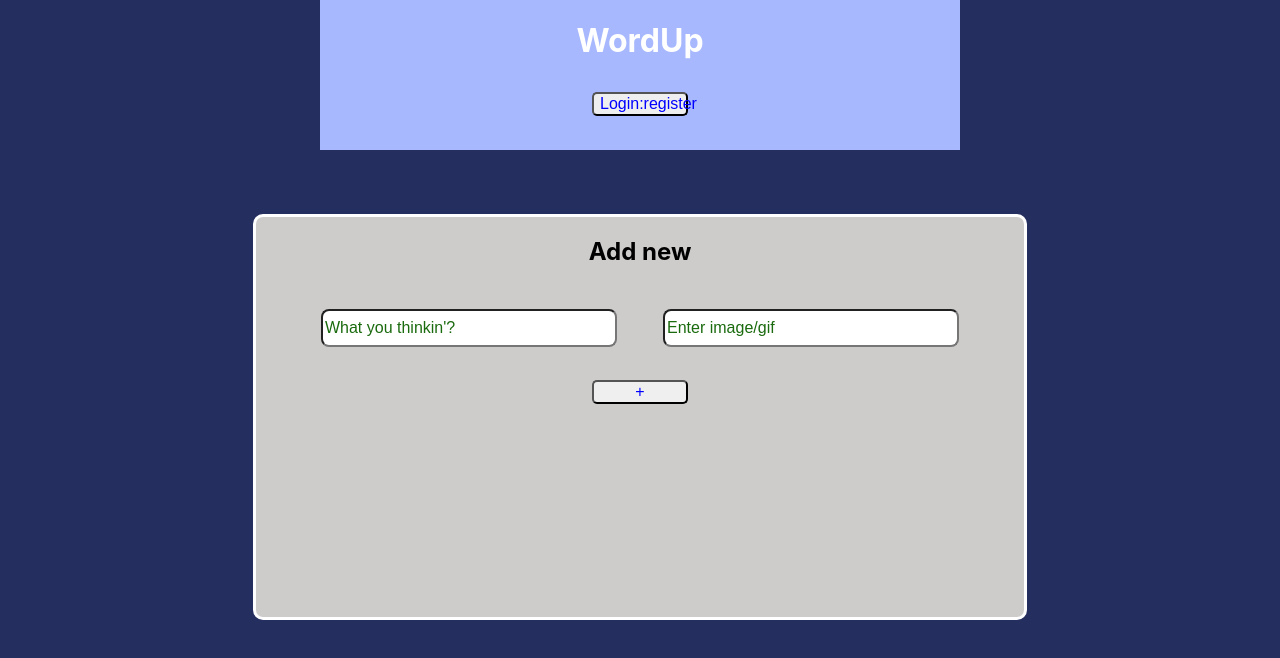
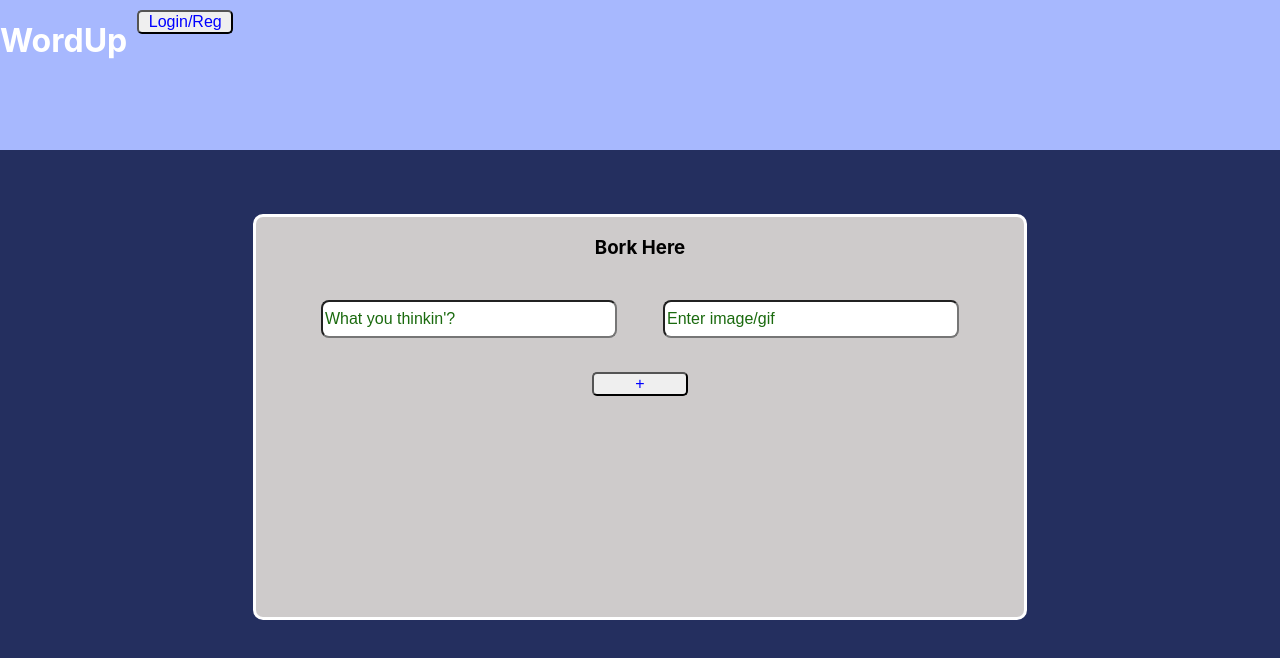
Before and after one commit to angt08/Project4, a React (Create React App) app in the folder wordUp/client/: page /add-tweet in a window 1280 px wide. Shown: the top 658 px of the page. Built offline with nearby package versions, Linux system fonts and the light colour scheme; no server answers.

Commit message:
working on form css

```diff
--- a/wordUp/client/src/App.css
+++ b/wordUp/client/src/App.css
@@ -72,8 +72,9 @@ input{
 } */
 
 header{
-  display: inline-block;
-  width: 50%;
+  display: flex;
+  flex-direction: row;
+  width: 100%;
   height: 150px;
   background-color: #A7B8FE;
 
@@ -84,7 +85,6 @@ header{
 
 #all-tweets{
   background-color:#1F2849;
-
 }
 
 img{
--- a/wordUp/client/src/components/AddTweet.jsx
+++ b/wordUp/client/src/components/AddTweet.jsx
@@ -6,7 +6,7 @@ export default function AddTweet(props) {
 
   return (
     <div className="forms">
-      <h2>Add new </h2>
+      <h3>Bork Here</h3>
       <form onSubmit={props.newTweet}>
         <input
           type="text"
--- a/wordUp/client/src/components/AllTweetsHome.jsx
+++ b/wordUp/client/src/components/AllTweetsHome.jsx
@@ -6,6 +6,7 @@ export default class AllTweetsHome extends React.Component {
 
   render() {
     return (
+
       <div id="all-tweets">
         <div>
           {
@@ -14,27 +15,28 @@ export default class AllTweetsHome extends React.Component {
                 <p>{tweet.content}</p>
                 <img src={tweet.image} alt="a meme" />
 
-
-
-                <hr></hr>
+                <hr/>
                 <button onClick={() => {
                   this.props.deleteTweet(tweet.id);
                   // this.props.history.push('/all-tweets')
                 }}>
                   Delete
                 </button>
+
                 <Link to={`/edit-tweet/${tweet.id}`}>
                   {/* onClick={this.props.tweetForm}> */}
                   <button id={tweet.id}>
                     Edit
-               </button>
+                 </button>
                 </Link>
-                <hr></hr>
+
+                 <hr/>
 
               </div>
             ))
           }
         </div>
+
       </div>
     )
   }
--- a/wordUp/client/src/components/EditTweetForm.jsx
+++ b/wordUp/client/src/components/EditTweetForm.jsx
@@ -34,7 +34,7 @@ function EditTweetForm(props) {
           placeholder="What you thinkin'?"
           value={content}
           onChange={props.handleFormChange} />
-        <hr></hr>
+        <hr/>
 
         <button>Submit</button>
 
--- a/wordUp/client/src/components/Header.jsx
+++ b/wordUp/client/src/components/Header.jsx
@@ -5,19 +5,25 @@ export default function Header(props) {
   return (
     <header >
       <h1>
-        <Link to='/all-tweets' onClick={props.resetForm}>WordUp</Link>
+        <Link to='/all-tweets'
+          onClick={props.resetForm}>WordUp</Link>
       </h1>
       <div>
         {props.currentUser
           ?
           <>
-            <p>{props.currentUser.username}</p>
-
-            <button onClick={props.handleLogout} id="logout-button">logout</button>
+            <h3>Meow again {props.currentUser.username}!</h3>
+            <button
+              onClick={props.handleLogout}
+              id="logout-button">logout
+            </button>
 
           </>
           :
-          <button onClick={props.handleLoginButton}>Login:register</button>
+          <button
+            onClick={props.handleLoginButton}>
+            Login/Reg
+          </button>
         }
 
 
```
